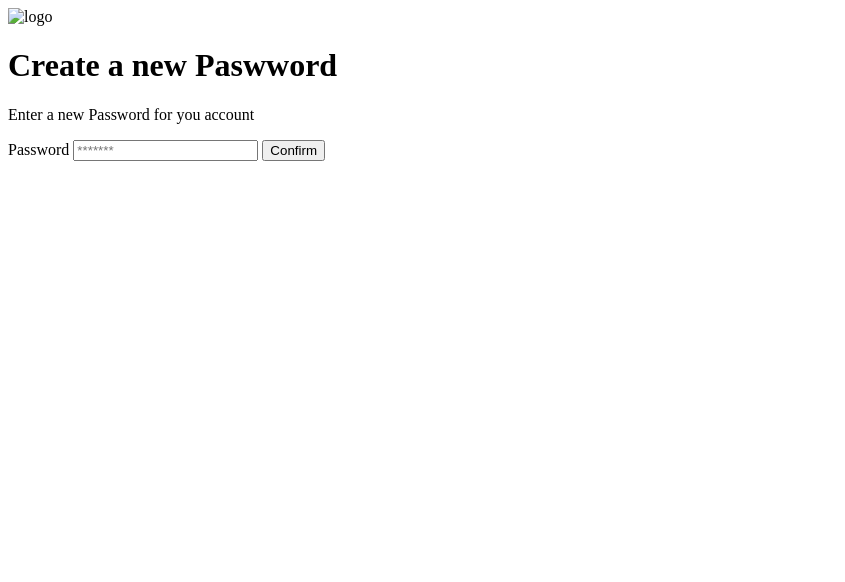
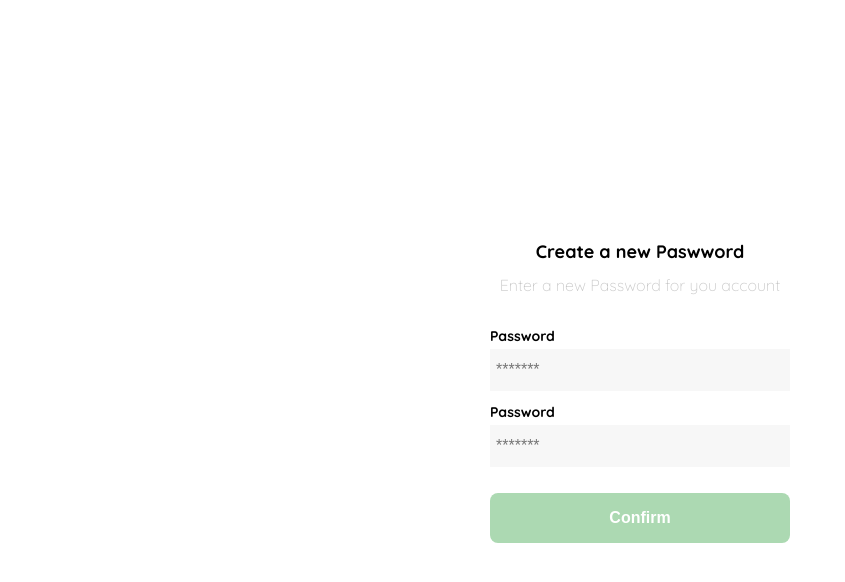
Before and after one commit to nestor22/Yard-Sale, a plain HTML site: page contrasenia.html in a window 1280 px wide. Shown: the whole page, without its empty margins (0-845 px from the left). Drawn offline with Linux system fonts and the light colour scheme.

Commit message:
Estilos de pantalla contrasenia

```diff
--- a/contrasenia.html
+++ b/contrasenia.html
@@ -5,18 +5,124 @@
     <meta http-equiv="X-UA-Compatible" content="IE=edge" />
     <meta name="viewport" content="width=device-width, initial-scale=1.0" />
     <title>Document</title>
+    <link
+      href="https://fonts.googleapis.com/css2?family=Quicksand:wght@300;500;700&display=swap"
+      rel="stylesheet"
+    />
+    <style>
+      :root {
+        --write: #fff;
+        --black: #000;
+        --very-light-pink: #c7c7c7;
+        --very-input-filed: #f7f7f7;
+        --hospital-green: #acd9b2;
+        --sm: 14px;
+        --md: 16px;
+        --lg: 18px;
+        font-family: "Quicksand", sans-serif;
+      }
+      body {
+        margin: 0;
+        padding: 0;
+        font-family: "Quicksand" sans-serif;
+      }
+      .login {
+        width: 100%;
+        height: 100vh;
+        display: grid;
+        place-items: center;
+      }
+      .form-container {
+        display: grid;
+        grid-template-rows: auto 1fr auto;
+        width: 300px;
+      }
+      .logo {
+        width: 150px;
+        margin-bottom: 48px;
+        justify-self: center;
+        display: none;
+      }
+      .title {
+        font-size: var(--lg);
+        margin-bottom: 12px;
+        text-align: center;
+      }
+      .subtitle {
+        color: var(--very-light-pink);
+        font-size: var(--md);
+        font-weight: 300;
+        margin-top: 0;
+        margin-bottom: 32px;
+        text-align: center;
+      }
+      .form {
+        display: flex;
+        flex-direction: column;
+      }
+      .label {
+        font-size: var(--sm);
+        font-weight: bold;
+        margin-bottom: 4px;
+      }
+      .input {
+        background-color: var(--very-input-filed);
+        border: none;
+        border-radius: 8xp;
+        height: 30px;
+        font-size: var(--md);
+        padding: 6px;
+        margin-bottom: 12px;
+      }
+      .primary-button {
+        background-color: var(--hospital-green);
+        border-radius: 8px;
+        border: none;
+        color: var(--write);
+        width: 100%;
+        cursor: pointer;
+        font-size: var(--md);
+        font-weight: bold;
+        height: 50px;
+      }
+      .login-button{
+        margin-top:14px;
+        margin-bottom:30px;
+      }
+      @media(max-width:640px){
+        .logo{
+          display: block;
+        }
+      }
+    </style>
   </head>
   <body>
     <div class="login">
-      <div class="form-contaier">
-        <img src="" alt="logo" class="logo" />
-        <h1 class="tittle">Create a new Paswword</h1>
+      <div class="form-container">
+        <img src="./logos/logo_yard_sale.svg" alt="logo" class="logo" />
+        <h1 class="title">Create a new Paswword</h1>
         <p class="subtitle">Enter a new Password for you account</p>
 
         <form action="" class="form">
+          <label for="password" class="label">Password</label>
+          <input
+            type="password"
+            id="password"
+            placeholder="*******"
+            class="input input-password"
+          />
           <label for="new-password" class="label">Password</label>
-          <input type="password" id="new-password" placeholder="*******" class="input input-password"/>
-          <input type="submit" value="Confirm" class ="primary-button login-button">
+          <input
+            type="password"
+            id="new-password"
+            placeholder="*******"
+            class="input input-password"
+          />
+          <input
+            type="submit"
+            value="Confirm"
+            class="primary-button login-button"
+          />
         </form>
       </div>
     </div>
```
